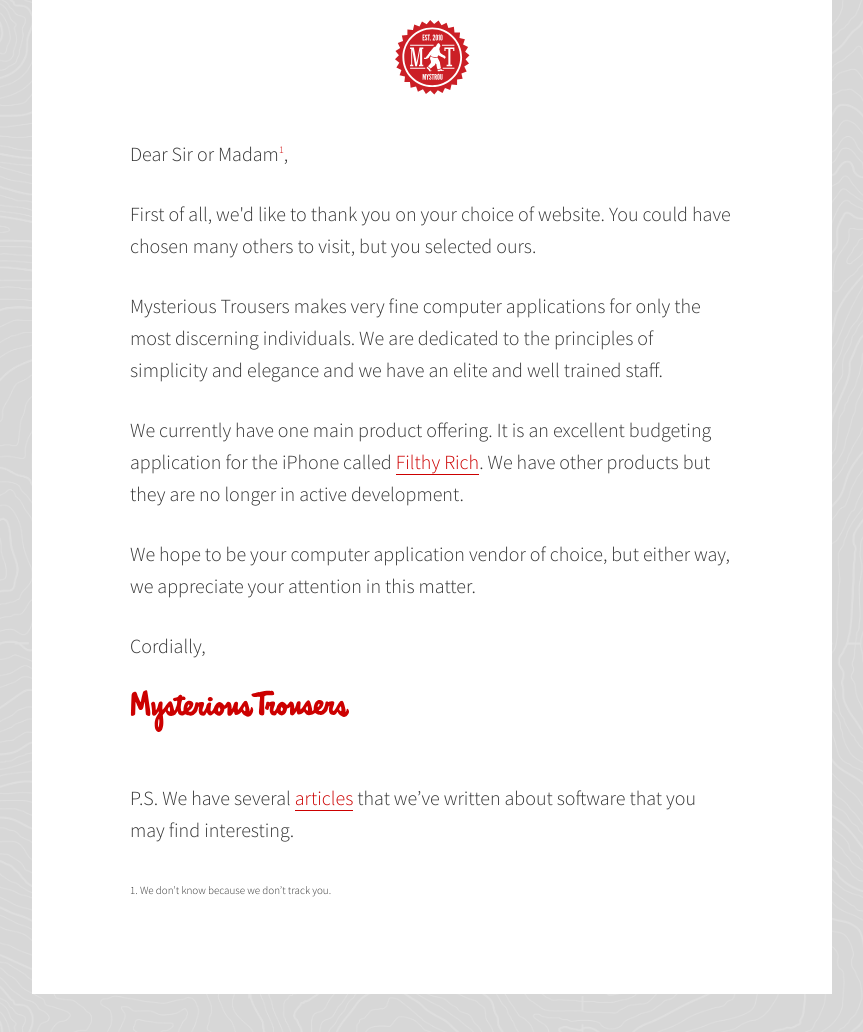
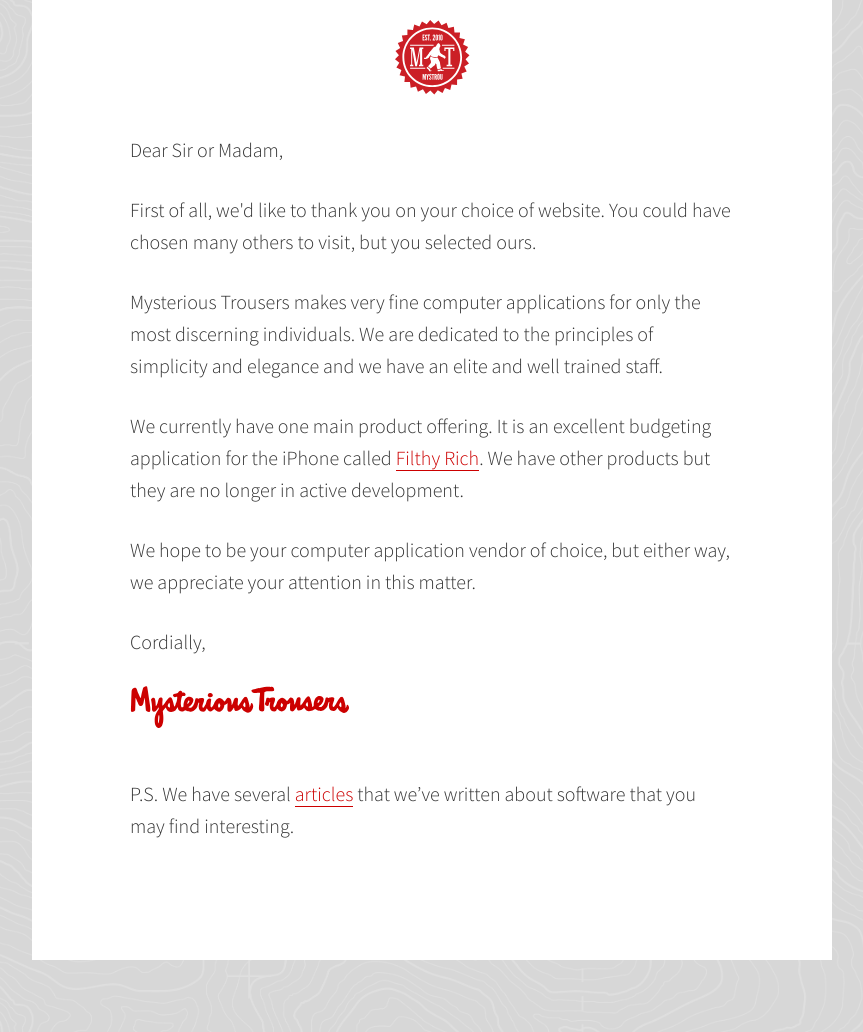
Before and after one commit to mysterioustrousers/mystrou-site, a plain HTML site: page index.html in a window 1280 px wide. Shown: the part 120-1152 px from the top of the page, without its empty margins (208-1071 px from the left). Drawn offline with Linux system fonts and the light colour scheme.

Commit message:
analytics

```diff
--- a/index.html
+++ b/index.html
@@ -17,7 +17,7 @@
 
 <div class="page">
 
-<p>Dear Sir or Madam<sup>1</sup>,</p>
+<p>Dear Sir or Madam,</p>
 
 <p>First of all, we'd like to thank you on your choice of website. You could have chosen many others to visit, but you selected ours.</p>
 
@@ -33,9 +33,9 @@
 
 <br>
 <p>P.S. We have several <a href="articles/index.html">articles</a> that we’ve written about software that you may find interesting.</p>
-
-<p class="tiny">1. We don’t know because we don’t track you.</p>
 </div>
 
+<script async defer src="https://cdn.simpleanalytics.io/hello.js"></script>
+<noscript><img src="https://api.simpleanalytics.io/hello.gif" alt=""></noscript>
 </body>
 </html>
```
Also changed, not shown: articles/accessibility.html (+2 -1 lines), articles/index.html (+2 -1 lines), articles/visceral.html (+2 -1 lines).
